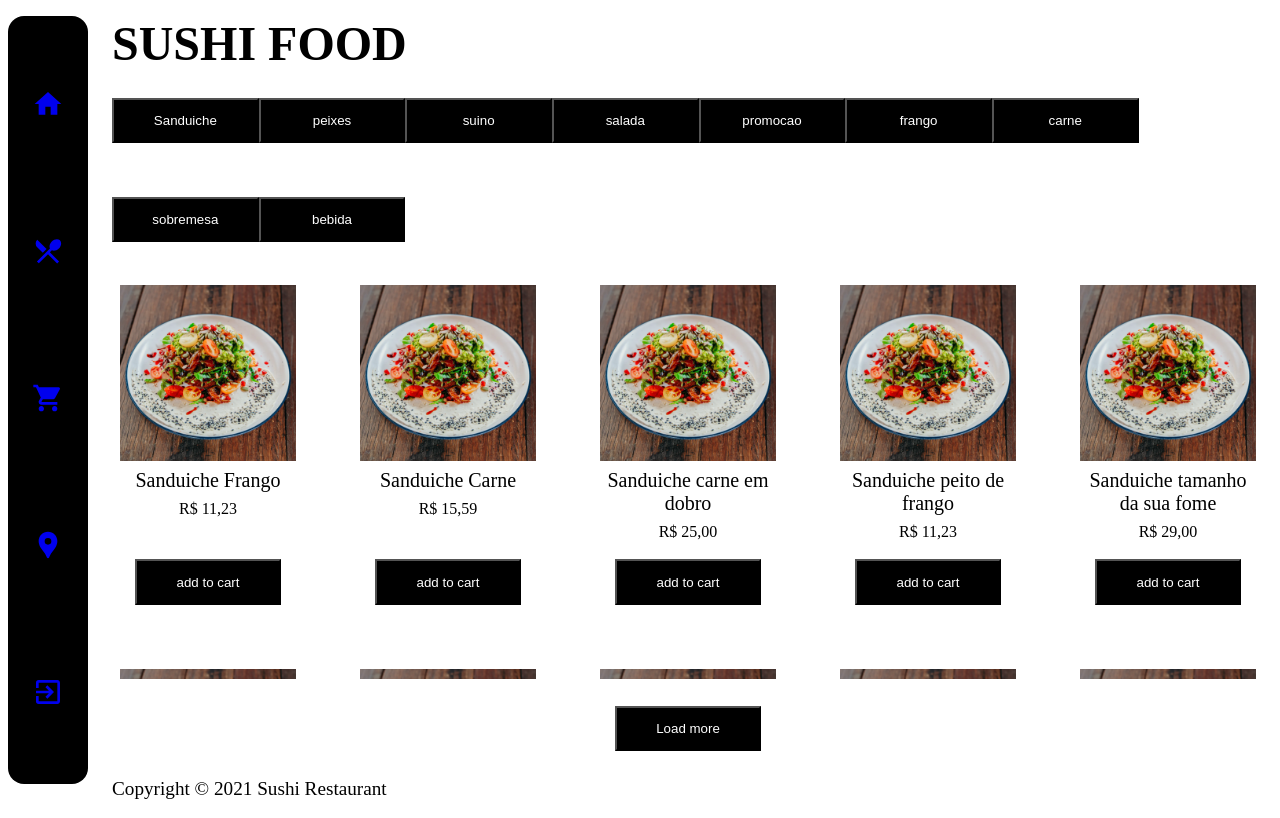
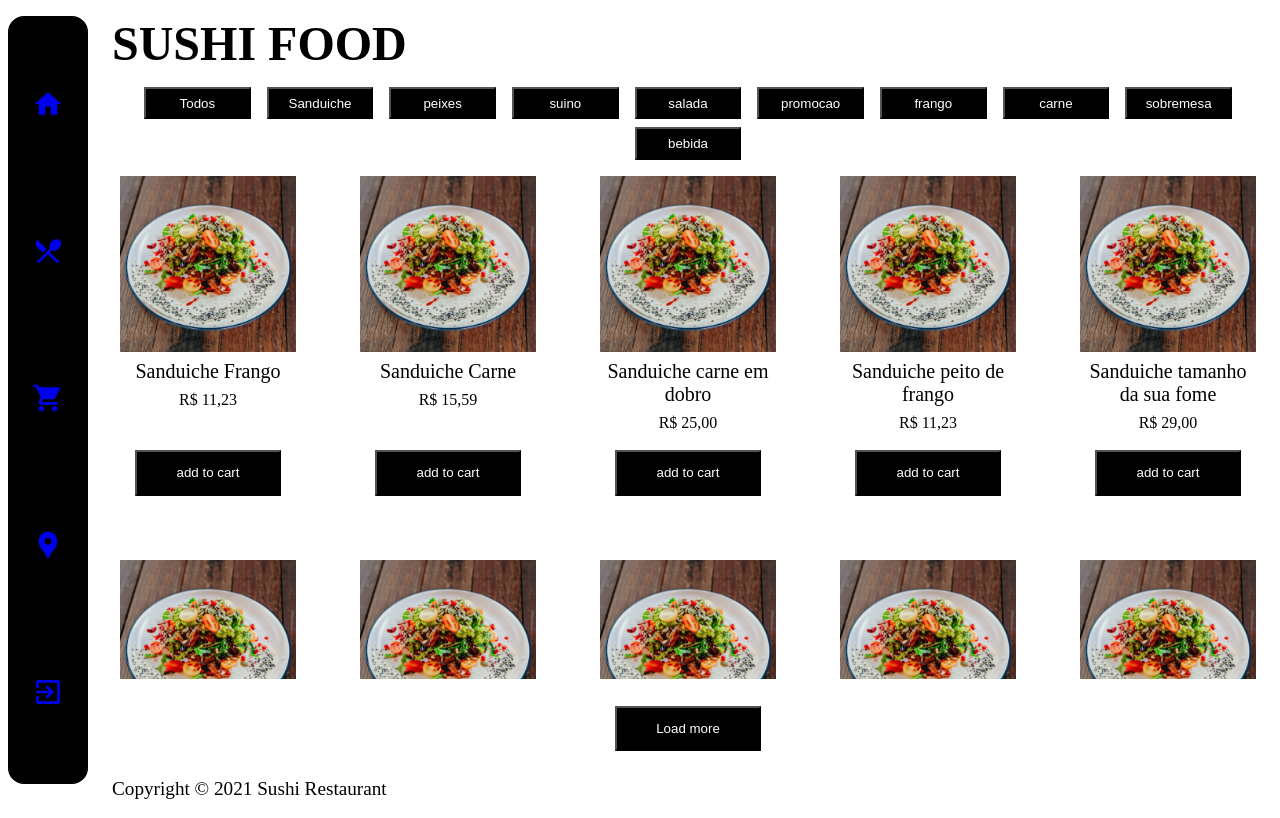
Before and after one commit to NatanaelPJ/ProjectPilot, a React (Create React App) app: page /menu in a window 1280 px wide. Built offline with nearby package versions, Linux system fonts and the light colour scheme; data requests are answered from the project's data file.

Commit message:
feat and refactor: A refactored home page, a component created to render item category buttons, created a component for list items

```diff
--- a/db.json
+++ b/db.json
@@ -5,7 +5,7 @@
       "title": "Sanduiche Frango",
       "category": "Sanduiche",
       "price": 11.23,
-      "image": "../assets/image/sanduiche/sanduiche-frango.jpg",
+      "image": "",
       "description":
         "Iscas de peito de frango, alface, tomate, 1 fatia de queijo muçarela e maionese americana"
     },
--- /dev/null
+++ b/src/components/ButtonsCategoty/index.tsx
@@ -0,0 +1,30 @@
+import { PropsFoods } from '../../services/server/food/types';
+import { ButtonsContainer } from './styles';
+
+interface IProps {
+  foods: PropsFoods[];
+}
+
+export function ButtonsCategory ({ foods } : IProps){
+
+
+  const categoryDisplayButtons = foods.map((product) => product).reduce((initialValue : String[], currentValue) => {
+    return initialValue.includes(currentValue.category)? initialValue : [...initialValue, currentValue.category ]
+  },['Todos'])
+
+  return(
+    <>
+      <ButtonsContainer>
+        <ul>
+          {categoryDisplayButtons.map((item, index) => (
+            <li key={index}>
+              <button  className='categoryButtons'>
+                {item}
+              </button>
+            </li>
+          ))}
+        </ul>
+      </ButtonsContainer>
+    </>
+  )
+}
--- /dev/null
+++ b/src/components/ButtonsCategoty/styles.ts
@@ -0,0 +1,25 @@
+import styled from "styled-components";
+
+export const ButtonsContainer = styled.div`
+  display: flex;
+  margin-top: 1em;
+  justify-content: center;
+
+
+
+  ul{
+    display: flex;
+    gap: 0.5em 1em;
+    justify-content: center;
+    align-items: center;
+    flex-wrap: wrap;
+
+    button{
+      width: 8em;
+      padding: .5em 1em;
+      background: black;
+      color: white;
+
+    }
+  }
+`
--- /dev/null
+++ b/src/components/ListFoods/index.tsx
@@ -0,0 +1,39 @@
+import { useCart } from '../../contexts/useCart'
+import { PropsFoods } from '../../services/server/food/types'
+import { formatPrice } from '../../util/format'
+import img from '../../assets/Rectangle9.png'
+import { Container } from './styles'
+
+interface IProps {
+  foods: PropsFoods[];
+}
+
+export function ListFoods({ foods }: IProps){
+  const { addProduct } = useCart()
+
+  const handleAddProduct = (id: number) => {
+    addProduct(id)
+  }
+
+  return (
+    <>
+      <Container>
+        {foods.map(product => (
+          <div key={product.id}>
+            <img src={img} alt={product.title} />
+            <p>{product.title}</p>
+            <span>{formatPrice(product.price)}</span>
+            <button
+              type="button"
+              onClick={() => {
+                handleAddProduct(product.id)
+              }}
+            >
+              add to cart
+            </button>
+          </div>
+        ))}
+      </Container>
+    </>
+  )
+}
--- /dev/null
+++ b/src/components/ListFoods/styles.ts
@@ -0,0 +1,54 @@
+import styled from "styled-components";
+
+export const Container = styled.div`
+  margin-top: 1em;
+  flex: 1 0 0;
+  /* display: grid;
+  grid-template-columns: repeat(3, 1fr); */
+  display: flex;
+  align-items: center;
+  justify-content: center;
+  flex-wrap: wrap;
+  gap: 4em;
+  overflow-y: scroll;
+
+  &::-webkit-scrollbar{
+    display: none;
+  }
+
+  div{
+    display: flex;
+    flex-direction: column;
+    align-items: center;
+    max-width: 11em;
+    width: 100%;
+    height: 20em;
+    gap: 0.5em;
+
+    img{
+      width: 100%;
+      height: 11em;
+      object-fit: cover;
+    }
+
+    p{
+      text-align: center;
+      font-size: 1.25em;
+
+    }
+
+    span{
+      flex: 1;
+    }
+
+    button{
+      background: black;
+      margin: 0;
+      max-width: 11em;
+      width: 100%;
+      padding: 1em;
+      background: black;
+      color: white;
+    }
+  }
+`
--- a/src/contexts/useCart.tsx
+++ b/src/contexts/useCart.tsx
@@ -35,6 +35,7 @@ export function CartProvider({ children } : CartProviderProps) : JSX.Element{
     return []
   })
 
+
   const prevCartRef = useRef<PropsFoods[]>();
   useEffect(() => {
     prevCartRef.current = cart
@@ -47,7 +48,6 @@ export function CartProvider({ children } : CartProviderProps) : JSX.Element{
       localStorage.setItem('@Menu:cart', JSON.stringify(cart));
     }
   }, [cart,cartPreviousValue])
-
 
   const addProduct = async (productId : number) => {
     try {
--- a/src/pages/Cart/index.tsx
+++ b/src/pages/Cart/index.tsx
@@ -24,15 +24,15 @@ export default function Cart(){
   console.log('tttt', total);
 
 
-  function handleProductIncrement(product: PropsFoods) {
+  const handleProductIncrement = (product: PropsFoods) => {
     updateAmountProduct({productId: product.id, amount: product.amount + 1})
   }
 
-  function handleProductDecrement(product: PropsFoods) {
+  const handleProductDecrement = (product: PropsFoods) => {
     updateAmountProduct({productId: product.id, amount: product.amount - 1})
   }
 
-  function handleRemoveProduct(productId: number) {
+  const handleRemoveProduct = (productId: number) => {
     removeProduct(productId)
   }
 
--- a/src/pages/Home/index.tsx
+++ b/src/pages/Home/index.tsx
@@ -1,4 +1,4 @@
-import React,{ useState } from "react";
+import { useState } from "react";
 import SlideShow from "../../components/BannerSlider";
 import { Link } from 'react-router-dom';
 import restaurant from "../../assets/restaurant.png"
--- a/src/pages/Menu/index.tsx
+++ b/src/pages/Menu/index.tsx
@@ -1,27 +1,14 @@
-import { useEffect, useState } from "react";
+import { useEffect, useState} from 'react'
 import { getFoods } from "../../services/server/food";
+import { ListFoods } from "../../components/ListFoods";
 import { PropsFoods } from "../../services/server/food/types";
-import { ContentMenu} from "./styles";
-import img from '../../assets/Rectangle9.png'
+import { Theme } from "../../components/Theme";
+import { ButtonsCategory } from "../../components/ButtonsCategoty";
 import Footer from "../../components/Footer";
-import { Theme } from "../../components/Theme";
-import { useCart } from "../../contexts/useCart";
-import { formatPrice } from "../../util/format";
-
-
+import { ContentMenu } from './styles';
 
 export default function Menu(){
   const [foods, setFoods] = useState<PropsFoods[]>([])
-
-  const categorybuttons = foods.map((product) => product.category).reduce((initialValue : String[], currentValue) => {
-    return initialValue.includes(currentValue)? initialValue : [...initialValue, currentValue ]
-  },[])
-
-
-  console.log('categorybuttons',categorybuttons);
-
-
-  const { addProduct } = useCart()
 
   useEffect(() => {
     async function loadFoods(){
@@ -33,42 +20,14 @@ export default function Menu(){
   },[])
 
 
-  const handleAddProduct = (id: number) => {
-    addProduct(id)
-  }
-
   return (
     <>
       <Theme>
         <ContentMenu>
             <h1>SUSHI FOOD</h1>
-            <div>
-              <ul>
-                {categorybuttons.map((value) => (
-                  <button>
-                    {value}
-                  </button>
-                )) }
-              </ul>
-            </div>
-            <div className="content-products">
-              {foods.map(product => (
-                <div key={product.id}>
-                  <img src={img} alt={product.title} />
-                  <p>{product.title}</p>
-                  <span>{formatPrice(product.price)}</span>
-                  <button
-                    type="button"
-                    onClick={() => {
-                      handleAddProduct(product.id)
-                    }}
-                  >
-                    add to cart
-                  </button>
-                </div>
-              ))}
-            </div>
-            <button>
+            <ButtonsCategory foods={foods} />
+            <ListFoods foods={foods}/>
+            <button className='LoadMore'>
               Load more
             </button>
             <Footer />
--- a/src/pages/Menu/styles.ts
+++ b/src/pages/Menu/styles.ts
@@ -6,55 +6,7 @@ export const ContentMenu = styled.article`
   flex-direction: column;
   padding: 1em 1em 0;
 
-  .content-products{
-    margin-top: 1em;
-    flex: 1 0 0;
-    /* display: grid;
-    grid-template-columns: repeat(3, 1fr); */
-    display: flex;
-    align-items: center;
-    justify-content: center;
-    flex-wrap: wrap;
-    gap: 4em;
-    overflow-y: scroll;
-
-    &::-webkit-scrollbar{
-      display: none;
-    }
-
-    div{
-      display: flex;
-      flex-direction: column;
-      align-items: center;
-      max-width: 11em;
-      width: 100%;
-      height: 20em;
-      gap: 0.5em;
-
-      img{
-        width: 100%;
-        height: 11em;
-        object-fit: cover;
-      }
-
-      p{
-        text-align: center;
-        font-size: 1.25em;
-
-      }
-
-      span{
-        flex: 1;
-      }
-
-      button{
-        background: black;
-        margin: 0;
-      }
-    }
-  }
-
-  button {
+  .LoadMore {
     margin: 2em auto;
     max-width: 11em;
     width: 100%;
@@ -62,5 +14,4 @@ export const ContentMenu = styled.article`
     background: black;
     color: white;
   }
-
 `
```
